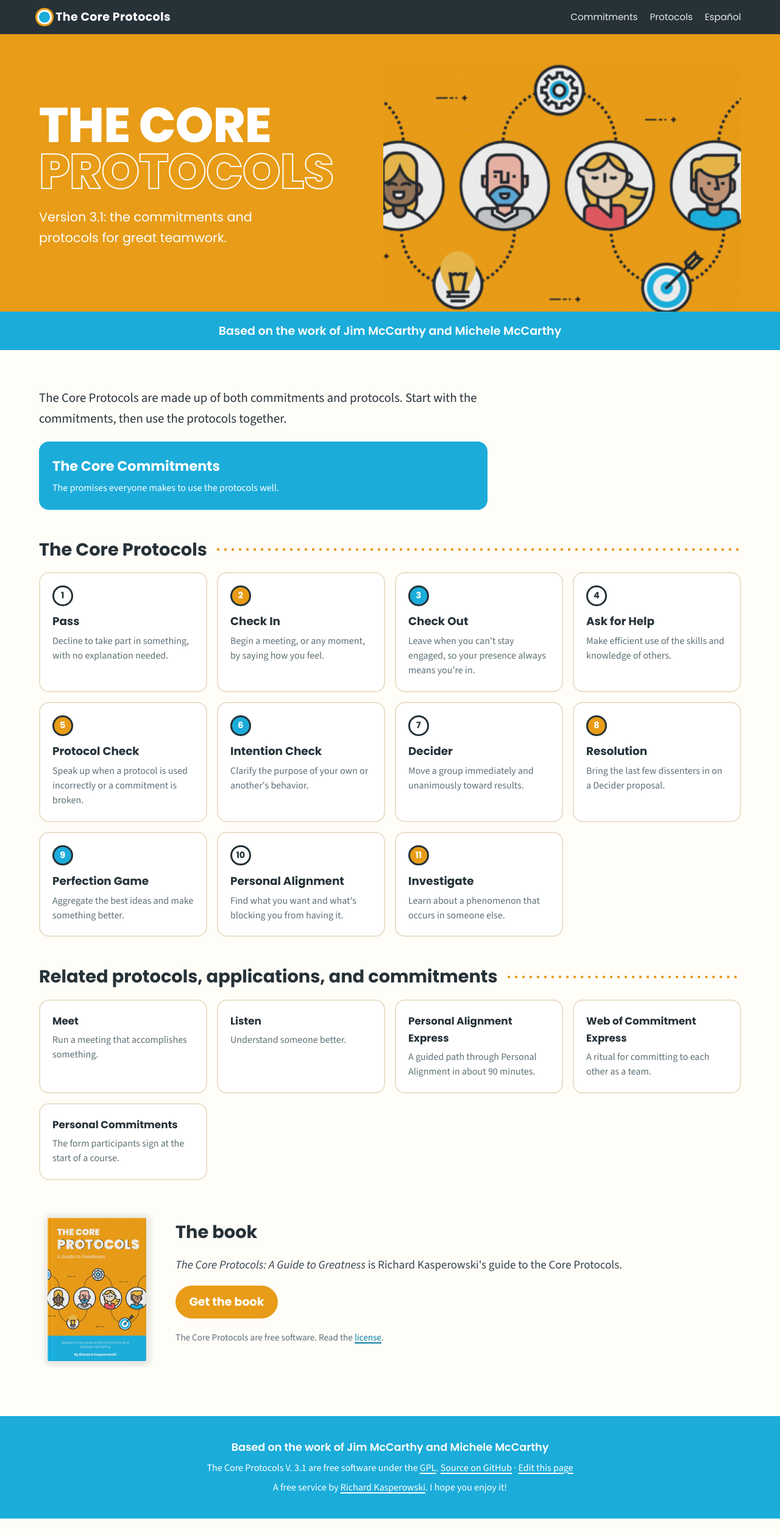
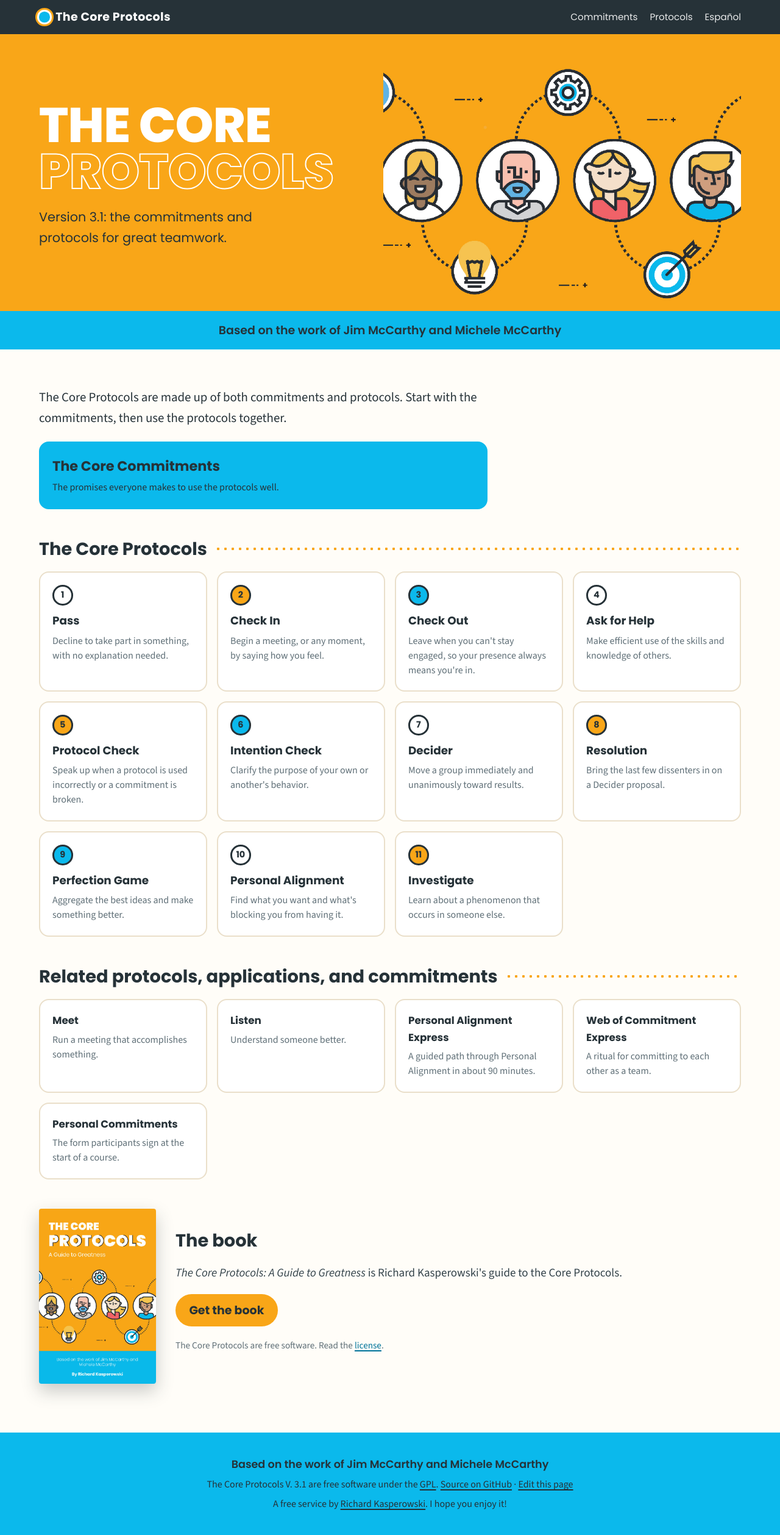
Before and after one commit to rkasper/the-core-protocols, a Jekyll site: the page built from index.md, in a window 1280 px wide. Shown: the whole page at 61% size. Built offline with Jekyll 4.4.1, drawn with Linux system fonts in a browser that asks for light colours; before the commit the page ends 2490 px from its top, so only the background shows below that.

Commit message:
Use the original cover art and colors
The illustration and book cover now come from the full-size Kindle cover
instead of a small web mockup, so they stay sharp on high-density screens.
The orange and cyan match the cover's own colors. Small text on orange or cyan
is dark instead of white, so it stays easy to read.

Co-Authored-By: Claude Opus 5.5 <noreply@anthropic.com>

```diff
--- a/_includes/head.html
+++ b/_includes/head.html
@@ -6,7 +6,7 @@
 <link rel="canonical" href="{{ site.url }}{{ page.url | replace: 'index.html', '' }}">
 <meta property="og:title" content="{{ full_title | escape }}">
 <meta property="og:description" content="{{ page.description | default: site.description | escape }}">
-<meta property="og:image" content="{{ site.url }}/assets/images/book-cover.png">
+<meta property="og:image" content="{{ site.url }}/assets/images/book-cover.jpg">
 <link rel="icon" href="{{ '/assets/images/favicon.svg' | relative_url }}" type="image/svg+xml">
 <link rel="preconnect" href="https://fonts.googleapis.com">
 <link rel="preconnect" href="https://fonts.gstatic.com" crossorigin>
--- a/_layouts/home.html
+++ b/_layouts/home.html
@@ -11,7 +11,7 @@
       <h1 class="cover-title">{{ page.title_top }}<span>{{ page.title_bottom }}</span></h1>
       <p class="cover-sub">{{ page.subtitle }}</p>
     </div>
-    <img class="home-hero-art" src="{{ '/assets/images/people.png' | relative_url }}" alt="" width="450" height="312">
+    <img class="home-hero-art" src="{{ '/assets/images/people.png' | relative_url }}" alt="" width="1000" height="692">
   </div>
 </section>
 <div class="cover-band"><div class="wrap">{{ page.band }}</div></div>
--- a/assets/css/site.css
+++ b/assets/css/site.css
@@ -3,10 +3,10 @@
    bold geometric type, people joined by dotted lines). */
 
 :root {
-  --orange: #e89c17;
-  --orange-deep: #c97f06;
-  --cyan: #1bacda;
-  --cyan-deep: #0b7fa6;
+  --orange: #f9a618;
+  --orange-deep: #b86f00;
+  --cyan: #0bb9ec;
+  --cyan-deep: #00749a;
   --ink: #263238;
   --text: #33424a;
   --muted: #5f6f77;
@@ -53,9 +53,9 @@ h1, h2, h3, h4 { font-family: var(--heading); color: var(--ink); line-height: 1.
 .topnav a:hover { color: var(--orange); opacity: 1; }
 
 /* Page header band (every page but the home pages) */
-.page-hero { position: relative; background: var(--orange); color: #fff; padding: 3rem 0 4rem; overflow: hidden; }
+.page-hero { position: relative; background: var(--orange); color: var(--ink); padding: 3rem 0 4rem; overflow: hidden; }
 .page-hero .wrap { max-width: var(--prose); }
-.page-hero h1 { color: #fff; margin: 0; font-size: clamp(2.2rem, 5vw, 3.4rem); font-weight: 800; letter-spacing: -.01em; }
+.page-hero h1 { color: var(--ink); margin: 0; font-size: clamp(2.2rem, 5vw, 3.4rem); font-weight: 800; letter-spacing: -.01em; }
 .kicker { margin: 0 0 .4rem; font-family: var(--heading); font-weight: 600; text-transform: uppercase; letter-spacing: .12em; font-size: .85rem; color: var(--ink); }
 .hero-trail { position: absolute; left: 0; right: 0; bottom: 6px; width: 100%; height: 40px; }
 .hero-trail path { fill: none; stroke: var(--ink); stroke-width: 3; stroke-dasharray: 2 9; stroke-linecap: round; opacity: .55; }
@@ -87,8 +87,8 @@ h1, h2, h3, h4 { font-family: var(--heading); color: var(--ink); line-height: 1.
   font-family: var(--heading); font-weight: 700; font-size: 1rem;
   z-index: 1;
 }
-.prose > ol > li:nth-child(3n+2)::before { background: var(--orange); color: #fff; }
-.prose > ol > li:nth-child(3n)::before { background: var(--cyan); color: #fff; }
+.prose > ol > li:nth-child(3n+2)::before { background: var(--orange); color: var(--ink); }
+.prose > ol > li:nth-child(3n)::before { background: var(--cyan); color: var(--ink); }
 .prose > ol > li:not(:last-child)::after {
   content: ""; position: absolute; left: calc(1.25rem - 1.5px); top: 2.5rem; bottom: 0;
   border-left: 3px dotted var(--ink); opacity: .45;
@@ -110,9 +110,9 @@ h1, h2, h3, h4 { font-family: var(--heading); color: var(--ink); line-height: 1.
 .cover-title { margin: 0; color: #fff; font-weight: 800; text-transform: uppercase; font-size: clamp(2.6rem, 6.5vw, 5rem); line-height: .95; letter-spacing: -.01em; }
 .cover-title span { display: block; color: transparent; -webkit-text-stroke: 2px #fff; paint-order: stroke fill; }
 @supports not (-webkit-text-stroke: 2px #fff) { .cover-title span { color: #fff; } }
-.cover-sub { color: #fff; font-family: var(--heading); font-size: clamp(1.05rem, 2vw, 1.3rem); margin: 1.25rem 0 2.5rem; max-width: 26rem; }
+.cover-sub { color: var(--ink); font-family: var(--heading); font-size: clamp(1.05rem, 2vw, 1.3rem); margin: 1.25rem 0 2.5rem; max-width: 26rem; }
 .home-hero-art { display: block; align-self: end; width: 100%; }
-.cover-band { background: var(--cyan); color: #fff; font-family: var(--heading); font-weight: 600; text-align: center; padding: 1rem 0; }
+.cover-band { background: var(--cyan); color: var(--ink); font-family: var(--heading); font-weight: 600; text-align: center; padding: 1rem 0; }
 
 .home-section { padding: 2.5rem 0 .5rem; }
 .home-section h2 { font-size: 1.8rem; margin: 0 0 1.25rem; display: flex; align-items: center; gap: .75rem; }
@@ -123,30 +123,31 @@ h1, h2, h3, h4 { font-family: var(--heading); color: var(--ink); line-height: 1.
 .card { display: flex; flex-direction: column; gap: .3rem; height: 100%; padding: 1.25rem 1.25rem 1.35rem; background: var(--card); border: 2px solid var(--line); border-radius: 16px; text-decoration: none; color: var(--text); transition: border-color .15s, transform .15s; }
 .card:hover { border-color: var(--orange); color: var(--text); transform: translateY(-2px); }
 .card-num { width: 2.1rem; height: 2.1rem; border-radius: 50%; display: grid; place-items: center; border: 3px solid var(--ink); font-family: var(--heading); font-weight: 700; font-size: .9rem; color: var(--ink); margin-bottom: .35rem; }
-.card-grid li:nth-child(3n+2) .card-num { background: var(--orange); color: #fff; }
-.card-grid li:nth-child(3n) .card-num { background: var(--cyan); color: #fff; }
+.card-grid li:nth-child(3n+2) .card-num { background: var(--orange); color: var(--ink); }
+.card-grid li:nth-child(3n) .card-num { background: var(--cyan); color: var(--ink); }
 .card-title { font-family: var(--heading); font-weight: 700; font-size: 1.15rem; color: var(--ink); }
 .card-summary { font-size: 1rem; line-height: 1.5; color: var(--muted); }
 .card-feature { background: var(--cyan); border-color: var(--cyan); max-width: 46rem; }
-.card-feature .card-title { color: #fff; font-size: 1.4rem; }
-.card-feature .card-summary { color: #fff; }
+.card-feature .card-title { color: var(--ink); font-size: 1.4rem; }
+.card-feature .card-summary { color: var(--ink); }
 .card-feature:hover { border-color: var(--ink); }
 .card-grid-small .card-title { font-size: 1.05rem; }
 
 .coming { list-style: none; padding: 0; display: flex; flex-wrap: wrap; gap: .5rem; }
 .coming li { padding: .3rem .8rem; border: 2px dashed var(--line); border-radius: 999px; color: var(--muted); font-size: 1rem; }
 
+.book img { border-radius: 4px; box-shadow: 0 12px 28px rgba(38,50,56,.25); }
 .book { display: grid; grid-template-columns: 12rem 1fr; gap: 2rem; align-items: center; padding-bottom: 3rem; }
 .book h2::after { display: none; }
-.button { display: inline-block; padding: .7rem 1.4rem; border-radius: 999px; background: var(--orange); color: #fff; font-family: var(--heading); font-weight: 700; text-decoration: none; }
-.button:hover { background: var(--orange-deep); color: #fff; }
+.button { display: inline-block; padding: .7rem 1.4rem; border-radius: 999px; background: var(--orange); color: var(--ink); font-family: var(--heading); font-weight: 700; text-decoration: none; }
+.button:hover { background: var(--ink); color: #fff; }
 .fine { font-size: .95rem; color: var(--muted); }
 
 /* Footer: the cover's cyan band */
-.footer { background: var(--cyan); color: #fff; margin-top: 2rem; padding: 2rem 0; font-size: 1rem; text-align: center; }
+.footer { background: var(--cyan); color: var(--ink); margin-top: 2rem; padding: 2rem 0; font-size: 1rem; text-align: center; }
 .footer p { margin: .35rem 0; }
-.footer a { color: #fff; }
-.footer a:hover { color: var(--ink); }
+.footer a { color: var(--ink); }
+.footer a:hover { color: #fff; }
 .footer-lead { font-family: var(--heading); font-weight: 600; font-size: 1.1rem; }
 
 @media (max-width: 720px) {
--- a/index.md
+++ b/index.md
@@ -43,7 +43,7 @@ band: Based on the work of Jim McCarthy and Michele McCarthy
 </section>
 
 <section class="home-section book">
-  <img src="{{ '/assets/images/book-cover.png' | relative_url }}" alt="Cover of The Core Protocols: A Guide to Greatness, by Richard Kasperowski" width="250" height="337" loading="lazy">
+  <img src="{{ '/assets/images/book-cover.jpg' | relative_url }}" alt="Cover of The Core Protocols: A Guide to Greatness, by Richard Kasperowski" width="600" height="897" loading="lazy">
   <div>
     <h2>The book</h2>
     <p><em>The Core Protocols: A Guide to Greatness</em> is Richard Kasperowski's guide to the Core Protocols.</p>
```
Also changed, not shown: assets/images/book-cover.jpg (added), assets/images/book-cover.png (deleted), assets/images/favicon.svg, assets/images/people.png.
